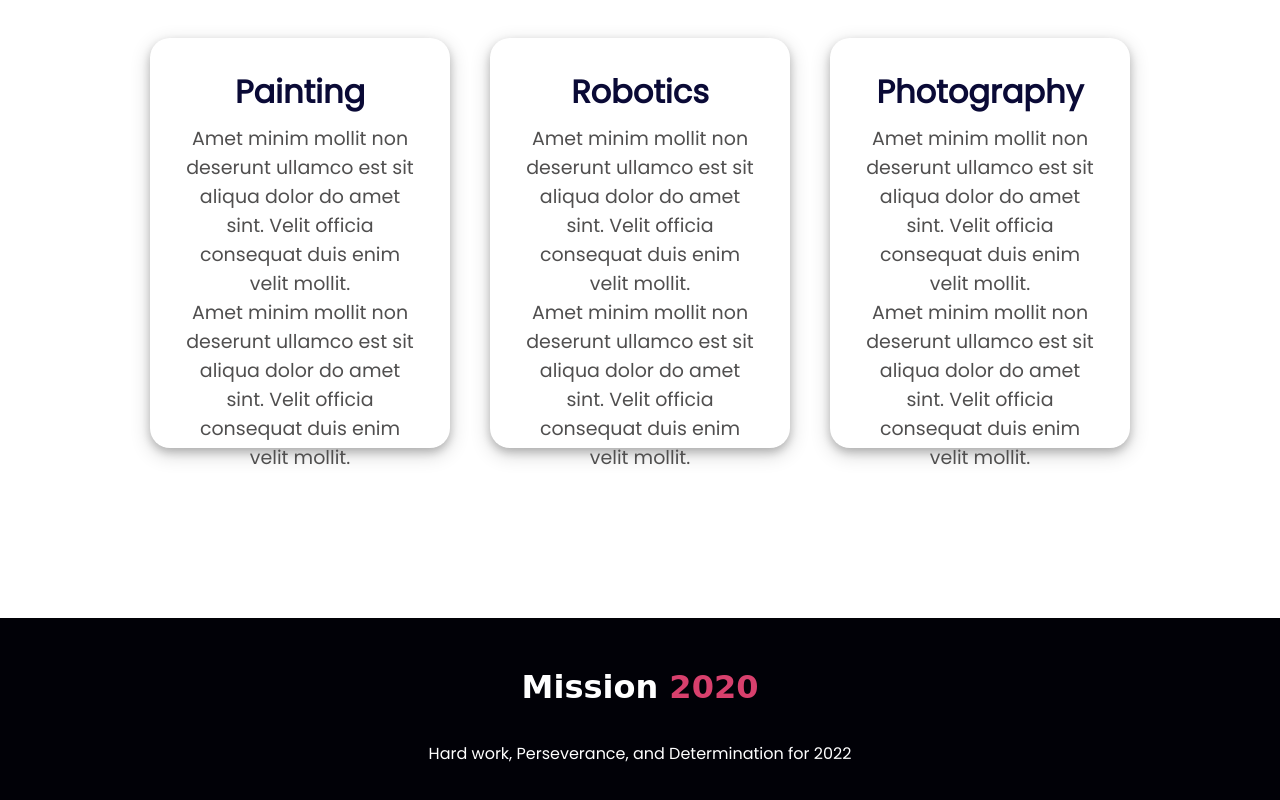
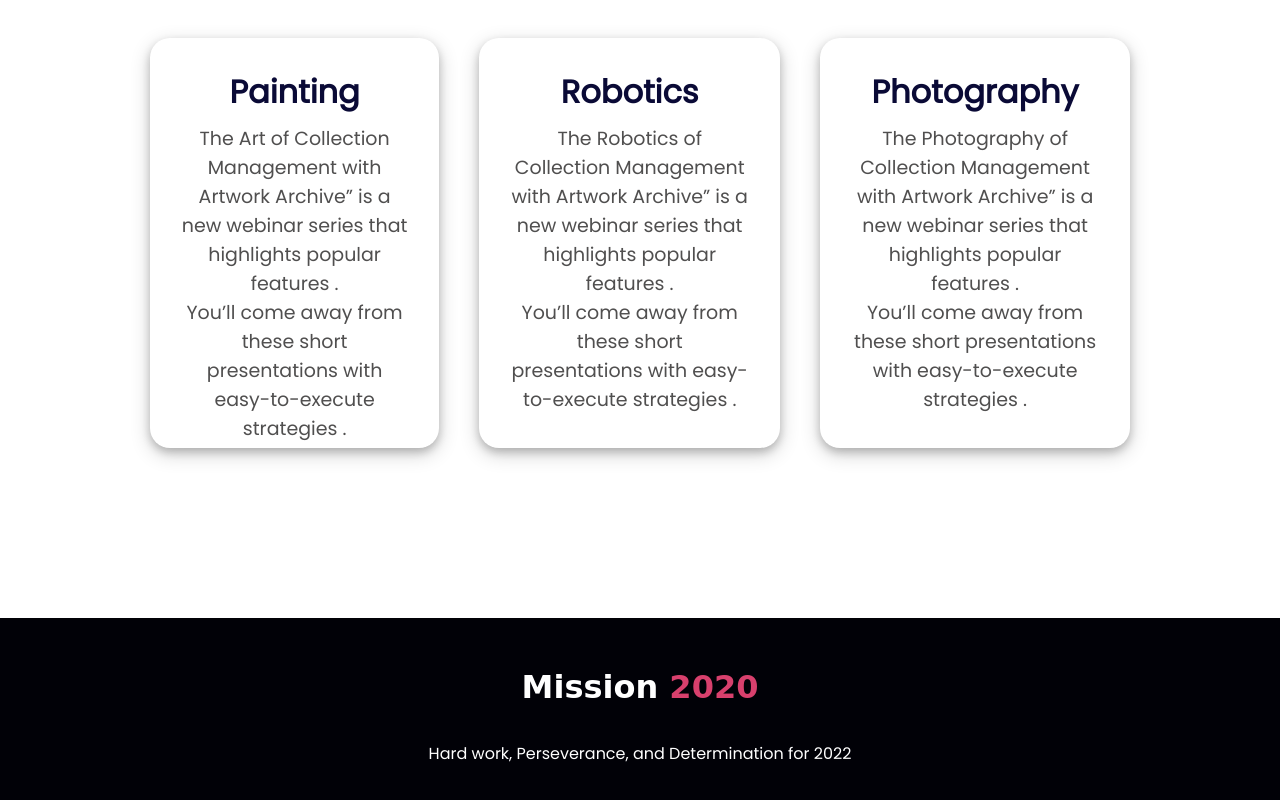
Before and after one commit to khadiza21/Assignment01, a plain HTML site: page index.html in a window 1280 px wide. Shown: the part 2537-3337 px from the top of the page. Drawn offline with Linux system fonts and the light colour scheme.

Commit message:
60% complete

```diff
--- a/index.html
+++ b/index.html
@@ -110,8 +110,8 @@
             </p> <br> <br>
             <a href="www.facebook.com">Read the Documention</a>
         </div>
-        <div class="half-width">
-            <img src="images/pictures/project.png" alt="">
+        <div class="half-width ">
+            <img id="community" src="images/pictures/project.png" alt="">
         </div>
     </section>
 
@@ -127,39 +127,26 @@
         <div class="blog-t" id="b-1">
 
             <h1>Painting</h1>
-            <p>Amet minim mollit non deserunt
-                ullamco est sit aliqua dolor do amet
-                sint. Velit officia consequat duis enim
-                velit mollit.
-            <p>Amet minim mollit non deserunt
-                ullamco est sit aliqua dolor do amet
-                sint. Velit officia consequat duis enim
-                velit mollit.
+            <p>The Art of Collection Management with Artwork Archive” is a new webinar series that highlights popular
+                features .</p>
+            <p>You’ll come away from these short presentations with easy-to-execute strategies .
             </p>
         </div>
         <div class="blog-t" id="b-2">
 
             <h1>Robotics</h1>
-            <p>Amet minim mollit non deserunt
-                ullamco est sit aliqua dolor do amet
-                sint. Velit officia consequat duis enim
-                velit mollit.</p>
-            <p>Amet minim mollit non deserunt
-                ullamco est sit aliqua dolor do amet
-                sint. Velit officia consequat duis enim
-                velit mollit.</p>
+            <p>The Robotics of Collection Management with Artwork Archive” is a new webinar series that highlights
+                popular features .</p>
+            <p>You’ll come away from these short presentations with easy-to-execute strategies .
+            </p>
         </div>
         <div class="blog-t" id="b-3">
 
             <h1>Photography</h1>
-            <p>Amet minim mollit non deserunt
-                ullamco est sit aliqua dolor do amet
-                sint. Velit officia consequat duis enim
-                velit mollit.</p>
-            <p>Amet minim mollit non deserunt
-                ullamco est sit aliqua dolor do amet
-                sint. Velit officia consequat duis enim
-                velit mollit.</p>
+            <p>The Photography of Collection Management with Artwork Archive” is a new webinar series that highlights
+                popular features .</p>
+            <p>You’ll come away from these short presentations with easy-to-execute strategies .
+            </p>
         </div>
     </section>
 
--- a/style.css
+++ b/style.css
@@ -151,6 +151,17 @@ a{
    background-size:cover;
 
 } */
+
+#community-1{
+    background-image: url(images/shapes/shape-1.png);
+    background-repeat: no-repeat;
+   background-position: right;
+}
+#community-1{
+    background-image: url(images/shapes/shape-1.png);
+    background-repeat: no-repeat;
+   background-position: right;
+}
 .develop{
     display:flex;
      height: 450px;
```
